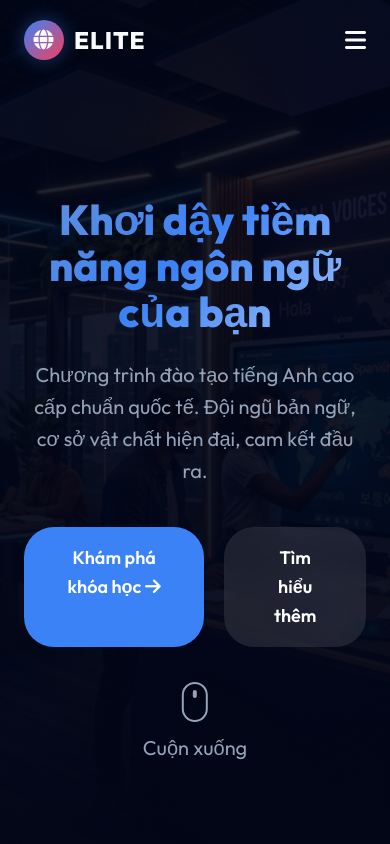
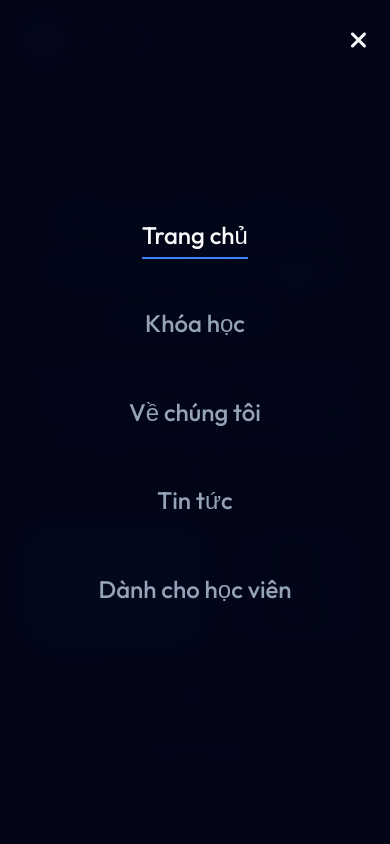
Before and after one commit to MayoneLtd/EnglishCenterPlatform, a website: page EliteWeb/index.html in a window 390 px wide. Both pictures are taken after a click on the element 355 px from the left and 39 px from the top of the page. Shown: the top 844 px of the page. Drawn offline with Linux system fonts and the light colour scheme.

Commit message:
fix bug mobile

```diff
--- a/EliteWeb/css/styles.css
+++ b/EliteWeb/css/styles.css
@@ -729,11 +729,40 @@ span.badge {
 }
 
 @media (max-width: 768px) {
-    .nav-links, .nav-actions .btn-outline {
+    .nav-actions .btn-outline {
         display: none;
+    }
+    .nav-links {
+        display: flex;
+        position: fixed;
+        top: 0;
+        left: 0;
+        width: 100%;
+        height: 100vh;
+        background: rgba(2, 6, 23, 0.98);
+        backdrop-filter: blur(10px);
+        flex-direction: column;
+        align-items: center;
+        justify-content: center;
+        opacity: 0;
+        visibility: hidden;
+        transform: translateY(-20px);
+        transition: all 0.4s ease;
+        z-index: 999;
+    }
+    .nav-links.active {
+        opacity: 1;
+        visibility: visible;
+        transform: translateY(0);
+    }
+    .nav-links a {
+        font-size: 24px;
+        margin-bottom: 20px;
     }
     .mobile-toggle {
         display: block;
+        position: relative;
+        z-index: 1001;
     }
     .hero h1 {
         font-size: 42px;
--- a/EliteWeb/js/main.js
+++ b/EliteWeb/js/main.js
@@ -8,6 +8,38 @@ document.addEventListener('DOMContentLoaded', () => {
             navbar.classList.remove('scrolled');
         }
     });
+
+    // Mobile Hamburger Menu
+    const mobileToggle = document.querySelector('.mobile-toggle');
+    const navLinks = document.querySelector('.nav-links');
+
+    if (mobileToggle && navLinks) {
+        mobileToggle.addEventListener('click', () => {
+            navLinks.classList.toggle('active');
+            const icon = mobileToggle.querySelector('i');
+            if (icon) {
+                if (navLinks.classList.contains('active')) {
+                    icon.classList.remove('fa-bars');
+                    icon.classList.add('fa-xmark');
+                } else {
+                    icon.classList.remove('fa-xmark');
+                    icon.classList.add('fa-bars');
+                }
+            }
+        });
+
+        // Close menu when a link is clicked
+        navLinks.querySelectorAll('a').forEach(link => {
+            link.addEventListener('click', () => {
+                navLinks.classList.remove('active');
+                const icon = mobileToggle.querySelector('i');
+                if (icon) {
+                    icon.classList.remove('fa-xmark');
+                    icon.classList.add('fa-bars');
+                }
+            });
+        });
+    }
 
     // Intersection Observer for scroll animations
     const observerOptions = {
```
